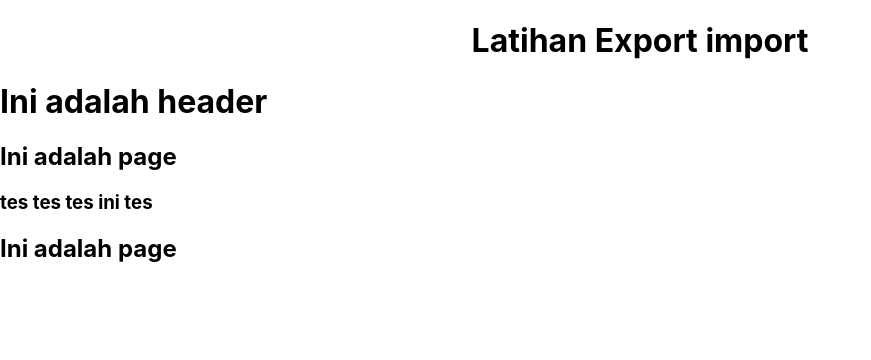
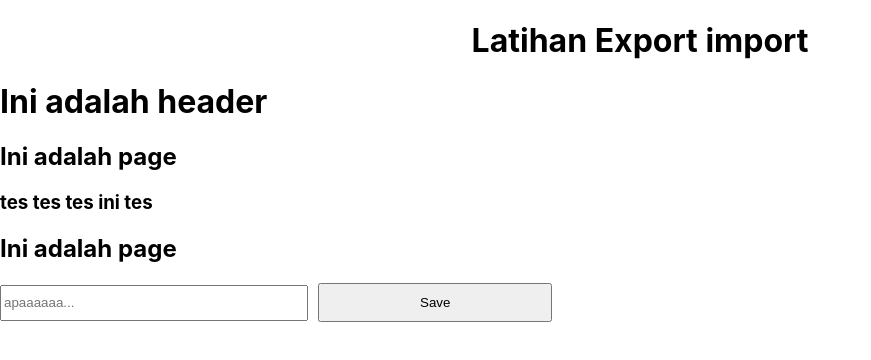
Before and after one commit to Wakype/belajar_reactjs, a React (Create React App) app: page / in a window 1280 px wide. Shown: the top 360 px of the page, without its empty margins (0-871 px from the left). Built offline with nearby package versions, Linux system fonts and the light colour scheme.

Commit message:
ReactHilmi

```diff
--- a/src/App.js
+++ b/src/App.js
@@ -1,6 +1,7 @@
 import React from "react"
 import Header from "./Component/header"
 import Tes from "./Component/module/tes"
+import {Button, Input} from "./Component/module/name"
 
 function App() {
   return(
@@ -8,6 +9,8 @@ function App() {
       <h1 style={{textAlign: 'center'}}>Latihan Export import</h1>
       <Header/>
       <Tes/>
+      <Input/>
+      <Button/>
     </React.Fragment>
   )
 }
--- /dev/null
+++ b/src/Component/module/name.jsx
@@ -0,0 +1,28 @@
+import React from "react";
+import "../style/style.css";
+
+function Button() {
+  return (
+    <React.Fragment>
+      <button
+        style={{
+          padding: "10px 100px",
+          marginLeft: "10px",
+        }}
+        className="button"
+      >
+        Save
+      </button>
+    </React.Fragment>
+  );
+}
+
+function Input() {
+  return (
+    <React.Fragment>
+      <input type="text" placeholder="apaaaaaa..." className="input" />
+    </React.Fragment>
+  );
+}
+
+export { Button, Input };
--- /dev/null
+++ b/src/Component/style/style.css
@@ -0,0 +1,10 @@
+.input {
+    width: 300px;
+    height: 30px;
+}
+.button:hover {
+    color: white;
+    background: blue;
+    border-radius: 3px;
+    transition: all 10ms ease-in-out;
+}
```
Also changed, not shown: src/Component/module/d.png (deleted).
